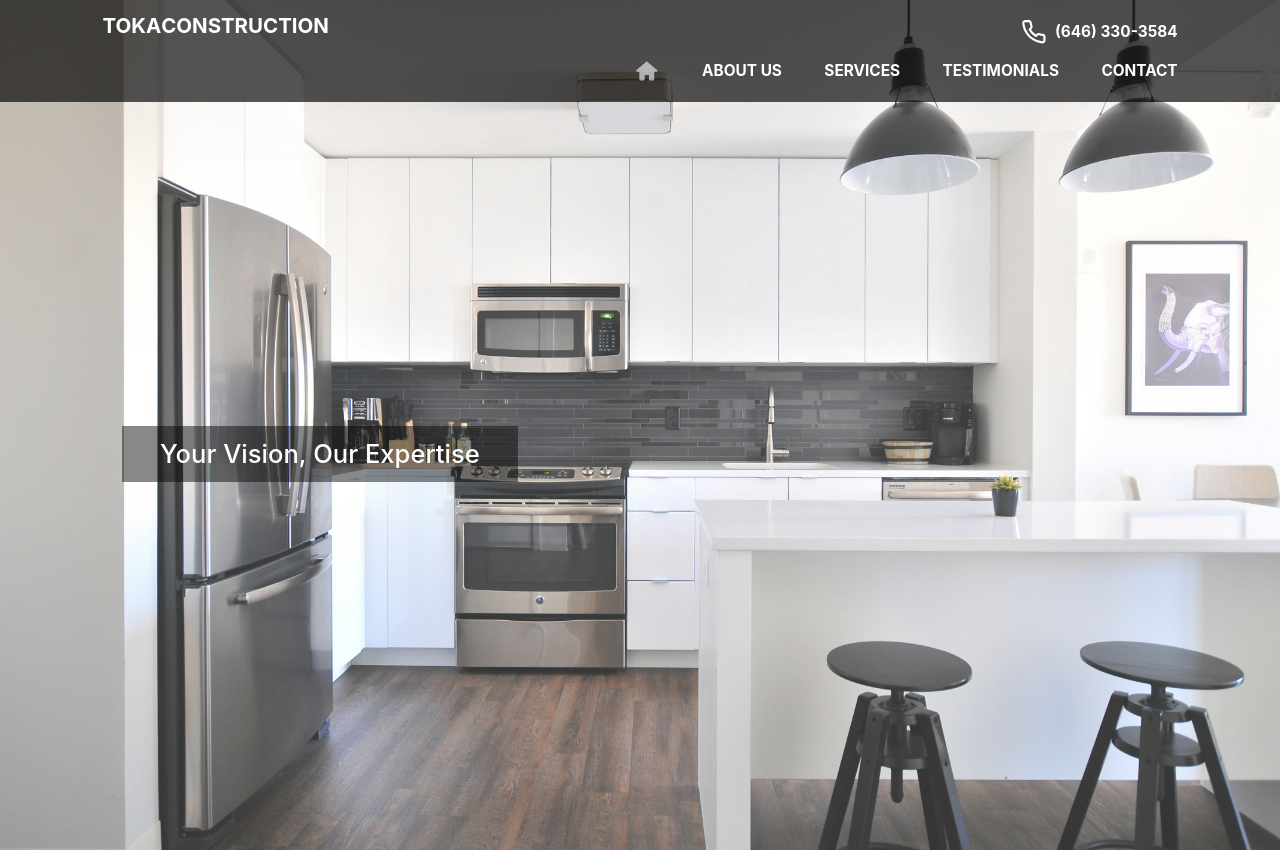
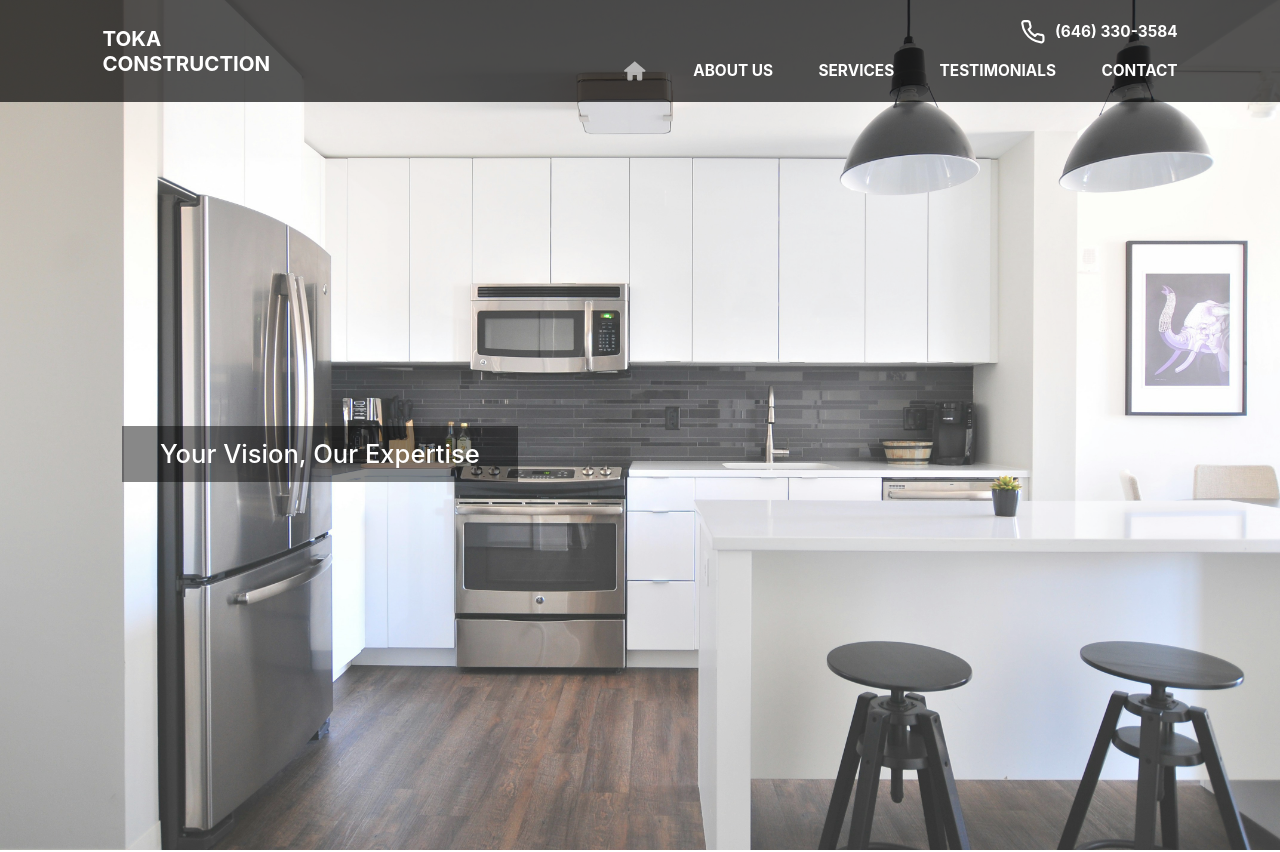
Before and after one commit to albanzyle/albanzyle.github.io, a React (Create React App) app: page / in a window 1280 px wide. Shown: the top 852 px of the page. Built offline with nearby package versions, Linux system fonts and the light colour scheme.

Commit message:
Fixed the problem of first time redering menu bar

```diff
--- a/src/styles/Menu.module.css
+++ b/src/styles/Menu.module.css
@@ -12,7 +12,7 @@
 
 .logo{
     display: flex;
-    flex-direction: coflumn;
+    flex-direction: column;
     text-align: left;
     justify-content: center;
     padding: 1vw 0;
```
